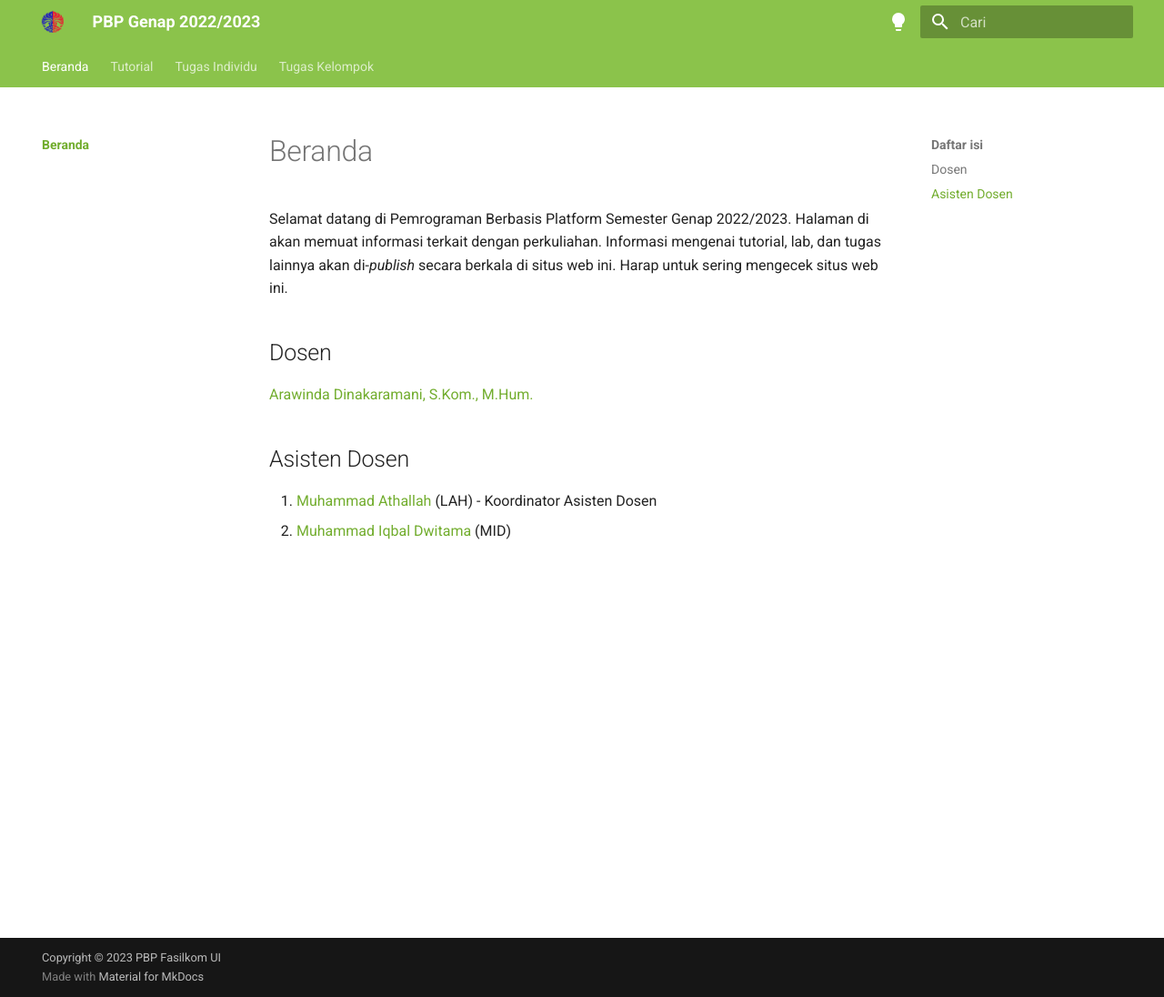
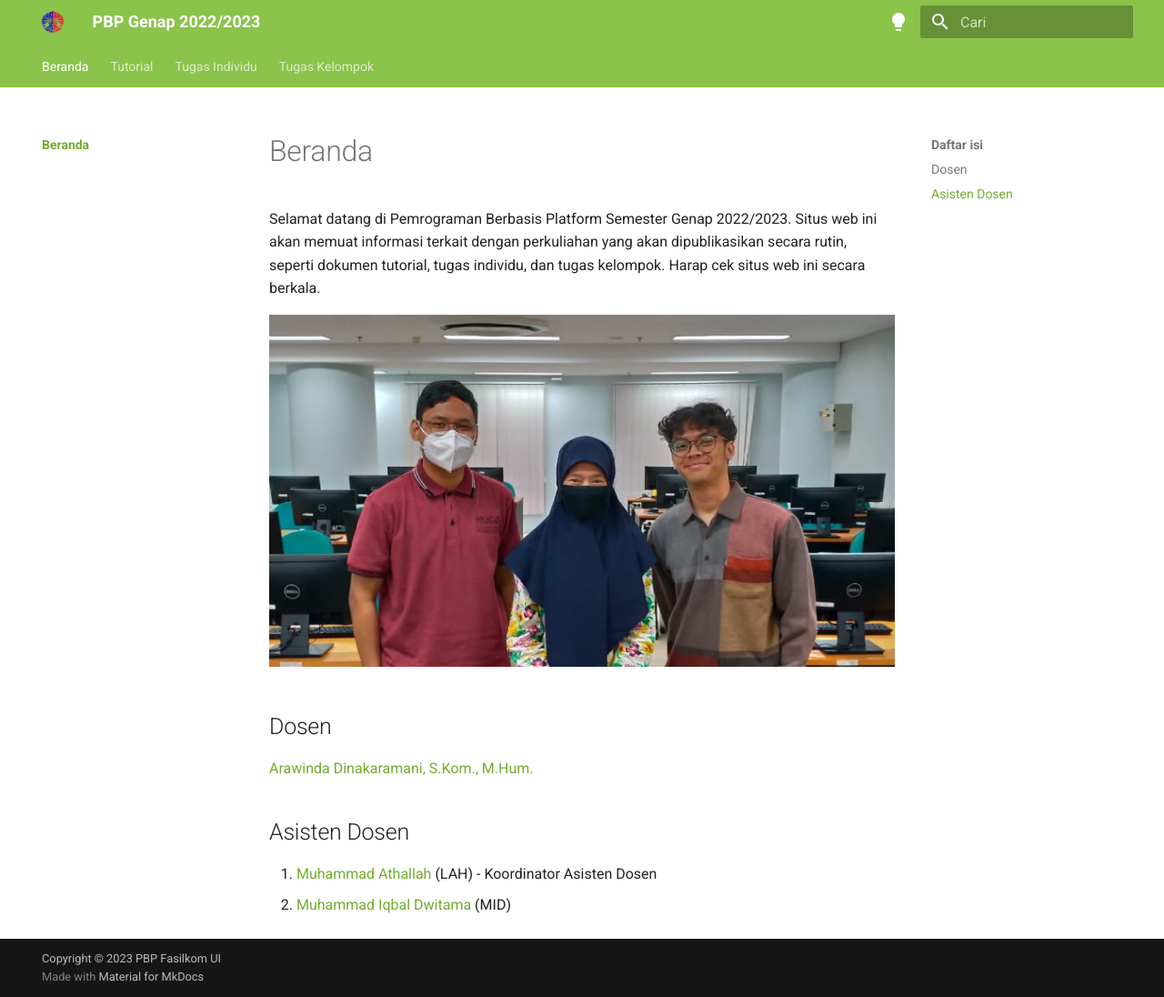
Before and after one commit to pbp-fasilkom-ui/genap-2023, an MkDocs documentation site: the page built from docs/index.md, in a window 1280 px wide and 1096 px high. Shown: the whole window at 91% size. Built offline with MkDocs 1.6.1 and Material for MkDocs 9.7.7, drawn with Linux system fonts in a browser that asks for light colours.

Commit message:
add: photo

```diff
--- a/docs/index.md
+++ b/docs/index.md
@@ -1,6 +1,8 @@
 # Beranda
 
-Selamat datang di Pemrograman Berbasis Platform Semester Genap 2022/2023. Halaman di akan memuat informasi terkait dengan perkuliahan. Informasi mengenai tutorial, lab, dan tugas lainnya akan di-*publish* secara berkala di situs web ini. Harap untuk sering mengecek situs web ini.
+Selamat datang di Pemrograman Berbasis Platform Semester Genap 2022/2023. Situs web ini akan memuat informasi terkait dengan perkuliahan yang akan dipublikasikan secara rutin, seperti dokumen tutorial, tugas individu, dan tugas kelompok. Harap cek situs web ini secara berkala.
+
+![Foto Bersama](assets/img/foto-bersama.png)
 
 ## Dosen
 
```
Also changed, not shown: docs/assets/img/foto-bersama.png (added).
